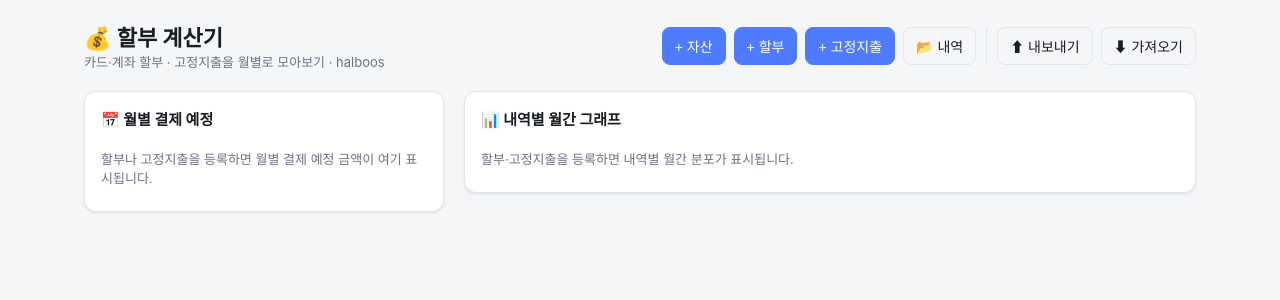
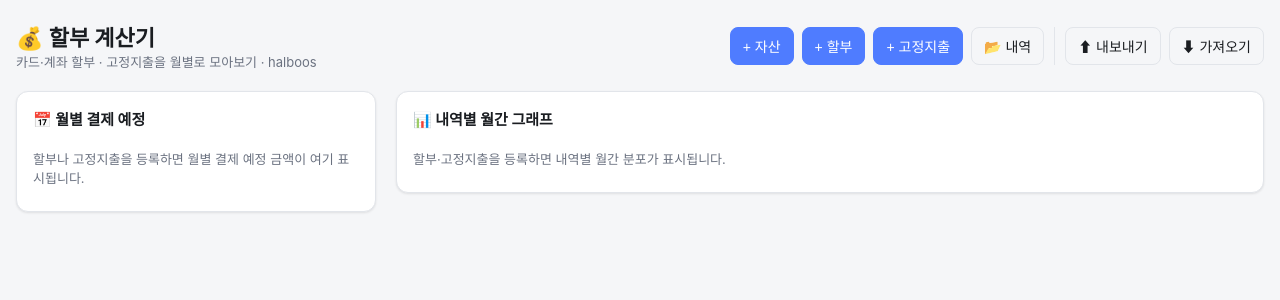
Before and after one commit to Waltzo/Halboos, a React (Vite) app: page / in a window 1280 px wide. Shown: the top 300 px of the page. Built offline with nearby package versions, Linux system fonts and the light colour scheme.

Commit message:
앱 너비 및 매트릭스 뷰 수정

```diff
--- a/src/components/MatrixView.tsx
+++ b/src/components/MatrixView.tsx
@@ -8,9 +8,9 @@ import type { ModalState } from '../App'
 // 스크롤 없이 기본으로 보이는 월 수
 const VISIBLE_MONTHS = 12
 // 좌측 내역 열 + 우측 합계 열 고정 폭 합 (index.css의 col 폭과 일치)
-const FIXED_COLS_W = '226px'
+const FIXED_COLS_W = '225px'
 // 월 열 최소 폭 — 12개월이 항상 들어가도록 좁게 잡음 (모바일에서만 스크롤)
-const MIN_MONTH_W = 40
+const MIN_MONTH_W = 43
 
 // 그래프용 축약 표기 (만 단위) — 좁은 열에 들어가도록 100만 이상은 소수점 생략
 function short(n: number): string {
--- a/src/index.css
+++ b/src/index.css
@@ -43,7 +43,7 @@ body {
      ← panel 732 + padding 32 + border 2
      ← app content 1112 = 360(요약) + 20(gap) + 732
      ← max-width 1144 + padding 32 */
-  max-width: 1144px;
+  max-width: 1280px;
   margin: 0 auto;
   padding: 20px 16px 64px;
 }
```
